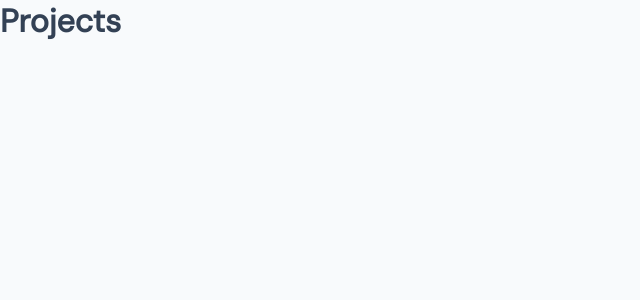
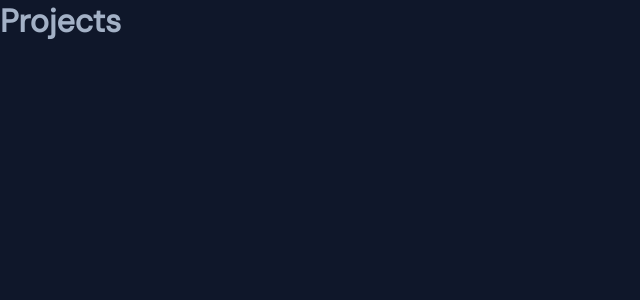
Before and after one commit to CesarAugusto316/portfolio-nextjs, a Next.js app: page /projects in a window 1280 px wide. Shown: the top 300 px of the page, without its empty margins (0-640 px from the left). Built offline with nearby package versions, Linux system fonts and the light colour scheme.

Commit message:
✅ darkMode colors DONE

```diff
--- a/app/_components/AboutSection/AboutSection.tsx
+++ b/app/_components/AboutSection/AboutSection.tsx
@@ -8,6 +8,11 @@ export const AboutSection: FC = () => {
 
       <div className={styles.main}>
         <h2>Testimonials</h2>
+
+        <div>
+          <p>People I&apos;ve worked with have said some nice things...</p>
+
+        </div>
       </div>
     </div>
   );
--- a/app/_components/ContactsSection/contactSection.module.scss
+++ b/app/_components/ContactsSection/contactSection.module.scss
@@ -10,8 +10,8 @@
   .main {
     .contactLinks {
       margin-top: 3rem;
-      background-color: #fff;
-      border: 1px solid var(--slate-100);
+      background-color: var(--base-50);
+      border: 1px solid var(--base-200);
       padding: 4rem;
       padding-top: 7rem;
       border-radius: 1.6rem;
@@ -72,6 +72,7 @@
             font-size: 1.6rem;
             font-family: inherit;
             font-weight: 400;
+            background-color: var(--base-50);
           }
 
           button {
--- a/app/_components/footer/footer.module.scss
+++ b/app/_components/footer/footer.module.scss
@@ -1,7 +1,7 @@
 .container {
   margin-top: 4rem;
   height: 25vh;
-  background-color: var(--slate-100);
+  background-color: var(--base-200);
   display: flex;
   align-items: center;
   justify-content: center;
--- a/app/_components/heroSection/figures/Figures.tsx
+++ b/app/_components/heroSection/figures/Figures.tsx
@@ -44,7 +44,7 @@ export const Figures: FC = () => {
       </div>
 
       <div className={styles.pentagon}>
-        <svg className={styles.animatorContainer} width="23rem" height="23.4rem" stroke={'var(--secondary-50)'} strokeWidth="1" fill={'white'} viewBox="0 0 48 48" xmlns="http://www.w3.org/2000/svg">
+        <svg className={styles.animatorContainer} width="23rem" height="23.4rem" stroke={'var(--base-200)'} strokeWidth="1" fill={'var(--base-50)'} viewBox="0 0 48 48" xmlns="http://www.w3.org/2000/svg">
           <path d="M25.2296 4.95843L42.8601 18.7012C43.5405 19.2316 43.8041 20.1385 43.5141 20.951L36.4739 40.6724C36.1897 41.4685 35.4357 42 34.5903 42H13.4097C12.5643 42 11.8103 41.4685 11.5261 40.6724L4.48593 20.951C4.19588 20.1385 4.45953 19.2315 5.13995 18.7012L22.7704 4.95843C23.4933 4.39496 24.5067 4.39496 25.2296 4.95843Z">
           </path>
         </svg>
--- a/app/_components/latestWorkSection/projectCard/projectCard.module.scss
+++ b/app/_components/latestWorkSection/projectCard/projectCard.module.scss
@@ -3,7 +3,7 @@
   flex-direction: column;
   width: 32rem;
   border-radius: 1.6rem;
-  border: 1px solid var(--slate-100);
+  border: 1px solid var(--base-200);
   overflow: hidden;
 
   .img {
@@ -14,7 +14,7 @@
   }
 
   .body {
-    background-color: #fff !important;
+    background-color: var(--base-50) !important;
     padding: 2.4rem;
     padding-top: 2.2rem;
     display: flex;
@@ -35,7 +35,7 @@
       a {
         flex: 1 1 50%;
         cursor: pointer;
-        background-color: #fff;
+        background-color: var(--base-50);
         border: 2px solid var(--secondary-400);
         border-radius: 1rem;
         padding: 0.7rem 1rem;
--- a/app/_components/navBar/navBar.module.scss
+++ b/app/_components/navBar/navBar.module.scss
@@ -1,14 +1,14 @@
 .navBar {
   position: fixed;
   z-index: 100;
-  background-color: #fff;
+  background-color: var(--base-50);
   border-radius: 1rem;
   left: 50%;
   top: 2rem;
   width: calc(100% - 8rem);
   height: 6.6rem;
   transform: translate(-50%);
-  box-shadow: 1px 3px 5px 0px rgba($color: #334155, $alpha: 0.08);
+  box-shadow: 2px 3px 5px 0px rgba($color: #334155, $alpha: 0.08);
   display: flex;
   align-items: center;
   justify-content: space-between;
--- a/app/globals.css
+++ b/app/globals.css
@@ -35,15 +35,16 @@
 }
 
 [data-theme="dark"] {
-  --base-100: var(--slate-800);
-  --base-200: var(--slate-900);
-  --base-content: #94a3b8;
+  --base-50: var(--slate-800);
+  --base-100: var(--slate-900);
+  --base-200: var(--slate-950);
+  --base-content: #a3b1c6;
 }
 
 [data-theme="light"] {
+  --base-50: #fff;
   --base-100: var(--slate-50);
   --base-200: var(--slate-100);
-  --base-300: var(--secondary-200);
   --base-content: var(--slate-700);
 }
 
--- a/app/layout.tsx
+++ b/app/layout.tsx
@@ -18,7 +18,7 @@ interface Props {
 }
 export const RootLayout: FC<Props> = ({ children }) => {
   return (
-    <html lang="en" data-theme="light">
+    <html lang="en" data-theme="dark">
       <body className={dmSans.className}>{children}</body>
     </html>
   );
```
Also changed, not shown: app/_components/heroSection/figures/figures.module.scss (+4 -4 lines).
